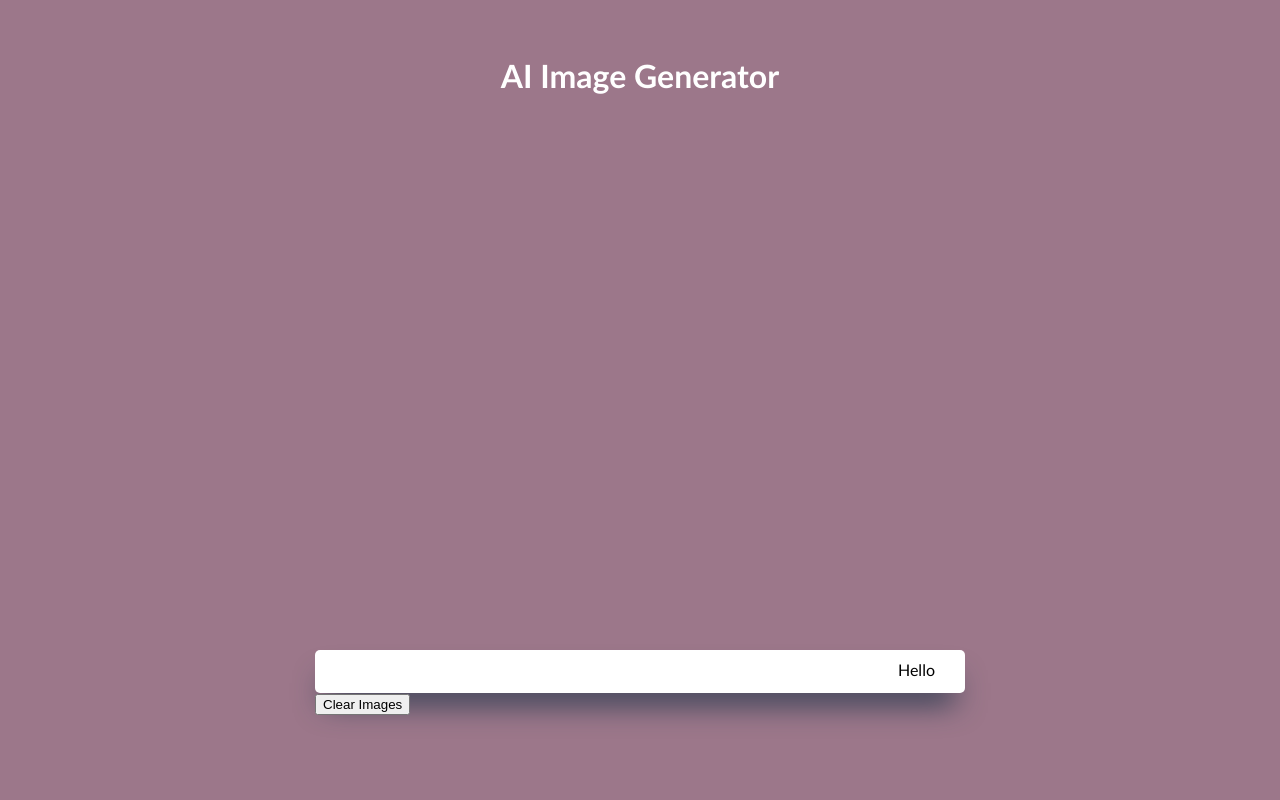
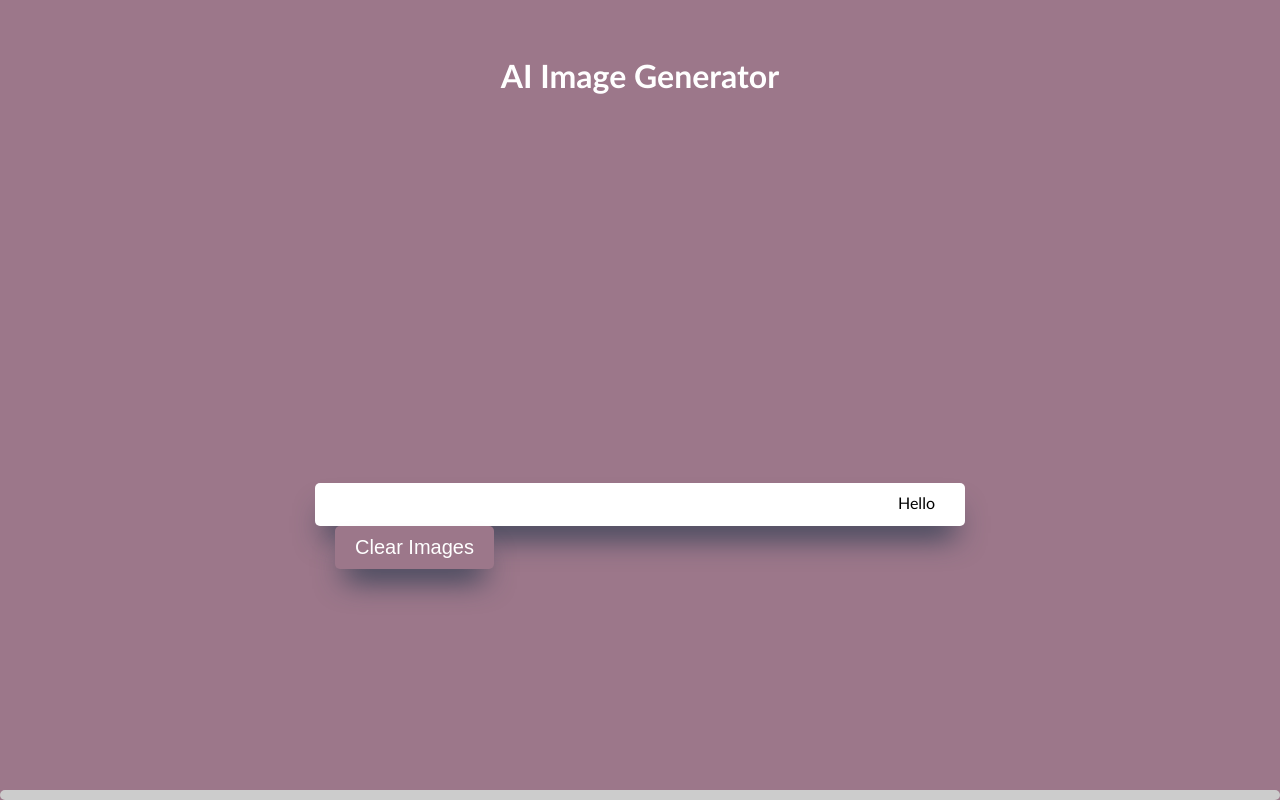
Before and after one commit to nathansolfan/AI, a website: page index.html in a window 1280 px wide. Both pictures are taken after a click on the element "Hello". Drawn offline with Linux system fonts and the light colour scheme; no server answers.

Commit message:
Loading bar

```diff
--- a/app.js
+++ b/app.js
@@ -4,6 +4,8 @@ const submitIcon = document.querySelector("#submit-icon");
 const inputElement = document.querySelector("input");
 const imageSection = document.querySelector(".images-section");
 const clearImagesButton = document.querySelector("#clear-images");
+const loadingBarContainer = document.querySelector("#loading-bar-container");
+const loadingBar = document.querySelector("#loading-bar");
 
 const clearImages = () => {
   imageSection.innerHTML = "";
@@ -12,6 +14,19 @@ const clearImages = () => {
 const getImages = async () => {
   const userPrompt = inputElement.value;
   const fullPrompt = "dramatic" + userPrompt;
+  // show loading bar
+  loadingBarContainer.style.display = "block";
+  loadingBar.style.width = "0%";
+  // simulate loading
+  let loadingProgress = 0;
+  const interval = setInterval(() => {
+    loadingProgress += 10; // Increment progress
+    loadingBar.style.width = `${loadingProgress}`;
+
+    if (loadingProgress >= 100) {
+      clearInterval(interval);
+    }
+  }, 100);
 
   const options = {
     method: "POST",
@@ -41,6 +56,7 @@ const getImages = async () => {
       imageElement.setAttribute("src", imageObject.url);
       imageContainer.append(imageElement);
       imageSection.append(imageContainer);
+      loadingBarContainer.style.display = "none";
     });
   } catch (error) {
     console.error(error);
--- a/index.html
+++ b/index.html
@@ -9,7 +9,9 @@
 <body>
     <header>
         <h1>AI Image Generator</h1>
+
     </header>
+
 
     <section class="images-section"></section>
     <section class="bottom-section">
@@ -19,7 +21,9 @@
             <button id="clear-images">Clear Images</button>
         </div>
     </section>
-
+    <div id="loading-bar-container">
+        <div id="loading-bar"></div>
+    </div>
 
 
     <script src="app.js"></script>
--- a/server.js
+++ b/server.js
@@ -9,7 +9,8 @@ app.use(cors());
 app.use(express.static("."));
 
 // Replace this with your actual API key from OpenAI
-const API_KEY = app.use(bodyParser.json()); // Middleware to parse JSON bodies
+
+app.use(bodyParser.json()); // Middleware to parse JSON bodies
 
 // Endpoint to handle the image generation requests
 app.post("/generate-image", async (req, res) => {
--- a/styles.css
+++ b/styles.css
@@ -69,3 +69,35 @@ input {
 .image-container img {
     width: 100%;
 }
+
+#clear-images {
+    cursor: pointer;
+    background-color: #9c778a; /* Match the body's background for coherence */
+    color: #ffffff; /* White text for contrast */
+    border: none;
+    font-size: 20px;
+    padding: 10px 20px;
+    border-radius: 5px;
+    box-shadow: rgb(38, 57, 77) 0px 20px 30px -10px;
+    margin-left: 20px; /* Add some space between the generate button and clear button */
+    transition: background-color 0.3s ease; /* Smooth transition for hover effect */
+}
+
+#clear-images:hover {
+    background-color: #7d5f72; /* Slightly darker shade for hover effect */
+}
+
+#loading-bar-container {
+    width: 100%;
+    background-color: #ccc;
+    height: 10px;
+    border-radius: 5px;
+    overflow: hidden;
+}
+
+#loading-bar {
+    height: 100%;
+    width: 0%;
+    background-color: #4caf50; /* You can choose any color */
+    transition: width 0.5s ease;
+}
```
